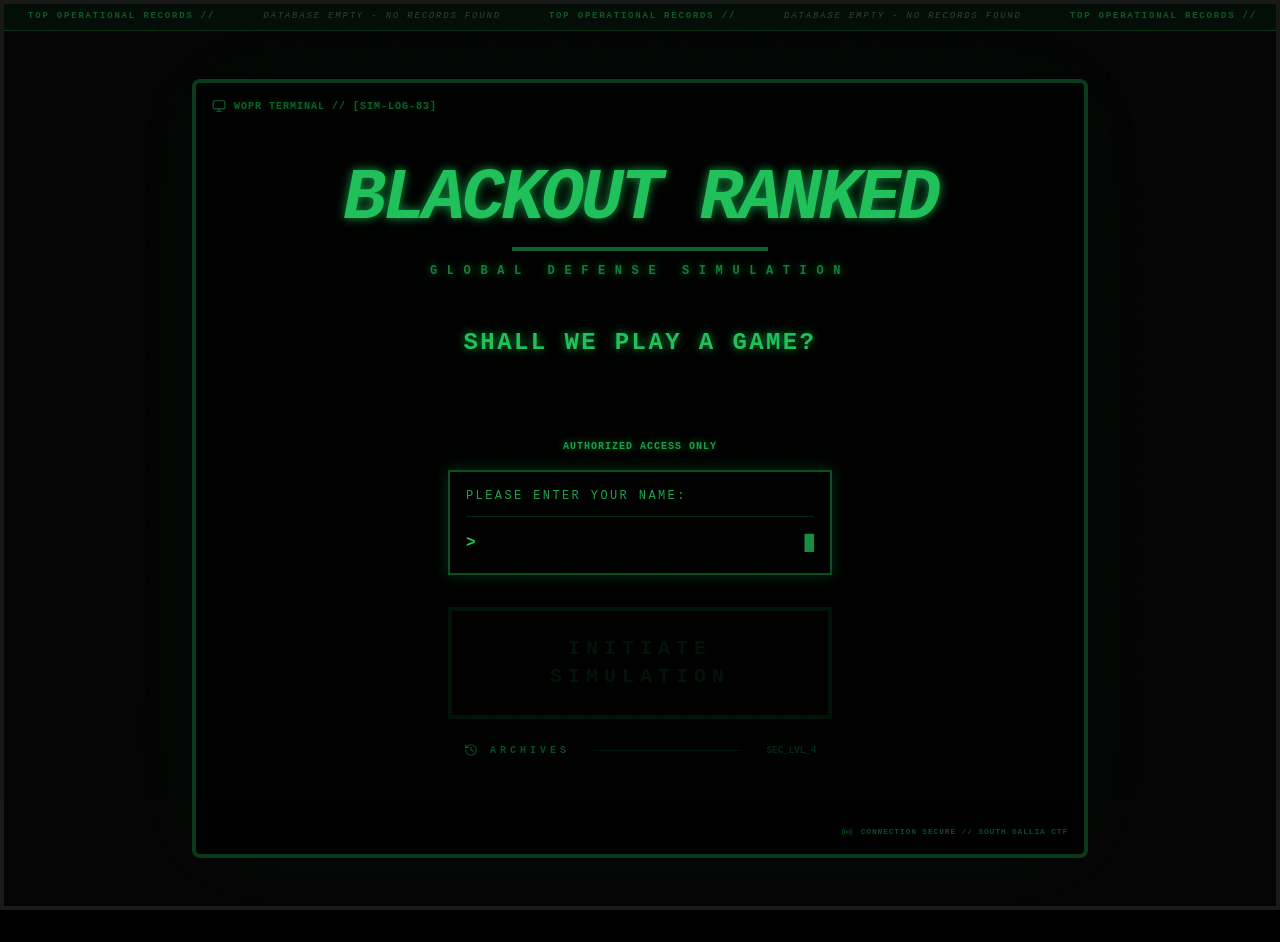
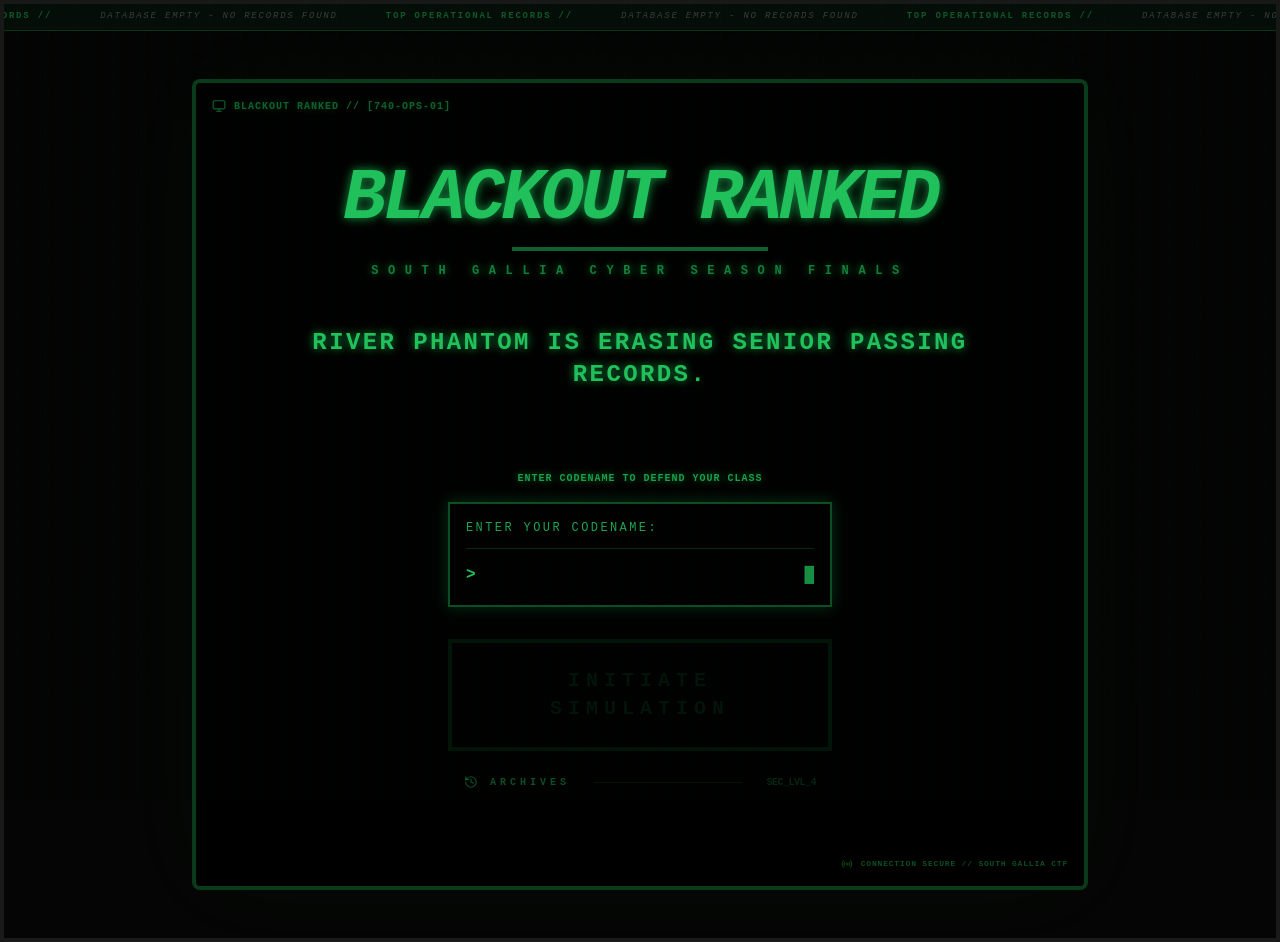
Before and after one commit to Hocking-College-Cybersecurity/operation-blackout, a React (Vite) app: page / in a window 1280 px wide. Before the commit the page ends 910 px from the top, so only its background shows below. Built offline with nearby package versions, Linux system fonts and the light colour scheme.

Commit message:
Fix ticker scroll and finalize southeast Ohio storyline

```diff
--- a/src/App.tsx
+++ b/src/App.tsx
@@ -990,7 +990,7 @@ const DecryptionRig = ({ hintsCount, stage }: { hintsCount: number, stage: GameS
 
 const LeaderboardTicker = ({ entries }: { entries: LeaderboardEntry[] }) => (
   <div className="w-full bg-[#22c55e]/5 border-b border-[#22c55e]/20 py-1.5 overflow-hidden whitespace-nowrap font-mono text-[9px] uppercase tracking-[0.2em] relative z-50">
-    <div className="flex animate-marquee hover:pause min-w-full">
+    <div className="flex animate-marquee min-w-max">
       {[...Array(4)].map((_, i) => (
         <div key={i} className="flex gap-12 px-6 items-center shrink-0">
           <span className="text-[#22c55e]/40 font-black">TOP OPERATIONAL RECORDS //</span>
@@ -1140,8 +1140,8 @@ const QuestionStage = ({
 
 const IntroStage = ({ onStart, onViewLeaderboard }: { onStart: (name: string) => void, onViewLeaderboard: () => void }) => {
   const [name, setName] = useState("");
-  const warGamesPrompt = "SHALL WE PLAY A GAME?";
-  const namePrompt = "PLEASE ENTER YOUR NAME:";
+  const warGamesPrompt = "RIVER PHANTOM IS ERASING SENIOR PASSING RECORDS.";
+  const namePrompt = "ENTER YOUR CODENAME:";
   const [typedPrompt, setTypedPrompt] = useState("");
   const [typedNamePrompt, setTypedNamePrompt] = useState("");
 
@@ -1189,7 +1189,7 @@ const IntroStage = ({ onStart, onViewLeaderboard }: { onStart: (name: string) =>
     >
       <div className="absolute top-4 left-4 flex gap-2 opacity-50 terminal-text">
         <Monitor size={14} className="text-[#22c55e]" />
-        <span className="text-[10px] uppercase font-black tracking-widest">WOPR TERMINAL // [SIM-LOG-83]</span>
+        <span className="text-[10px] uppercase font-black tracking-widest">BLACKOUT RANKED // [740-OPS-01]</span>
       </div>
 
       <div className="space-y-8 pt-8">
@@ -1202,7 +1202,7 @@ const IntroStage = ({ onStart, onViewLeaderboard }: { onStart: (name: string) =>
             BLACKOUT RANKED
           </motion.h1>
           <div className="h-1 shadow-glow bg-[#22c55e]/50 w-64 mx-auto" />
-          <p className="text-xs text-[#22c55e]/60 font-black tracking-[0.8em] uppercase terminal-text">Global Defense Simulation</p>
+          <p className="text-xs text-[#22c55e]/60 font-black tracking-[0.8em] uppercase terminal-text">South Gallia Cyber Season Finals</p>
         </div>
 
         <motion.div
@@ -1217,7 +1217,7 @@ const IntroStage = ({ onStart, onViewLeaderboard }: { onStart: (name: string) =>
 
       <div className="space-y-8 max-w-sm mx-auto w-full pt-4">
         <div className="space-y-4">
-          <p className="text-[10px] font-black text-[#22c55e]/80 uppercase tracking-widest text-center terminal-text">AUTHORIZED ACCESS ONLY</p>
+          <p className="text-[10px] font-black text-[#22c55e]/80 uppercase tracking-widest text-center terminal-text">ENTER CODENAME TO DEFEND YOUR CLASS</p>
           <div className="relative group text-left">
             <div className="absolute -inset-0.5 bg-[#22c55e] opacity-20 blur group-focus-within:opacity-40 transition-all"></div>
             <div className="relative w-full bg-black border-2 border-[#22c55e]/40 px-4 py-4 font-mono space-y-3">
@@ -2121,12 +2121,12 @@ export default function App() {
       const tauntInterval = setInterval(() => {
         if (Math.random() > 0.6) {
           const taunts = [
-            "PHANTOM: 'You are analyzing old data, Operative.'",
-            "PHANTOM: 'The firewall is melting.'",
-            "PHANTOM: 'Do you really think Sparky is the only secret?'",
-            "PHANTOM: 'Your latency is growing...'",
-            "PHANTOM: 'I see your keystrokes.'",
-            "PHANTOM: 'Accessing Student Records... 78% complete.'"
+            "RIVER PHANTOM: 'I already rewrote your finals scores.'",
+            "RIVER PHANTOM: 'Clock is ticking. Graduation list is almost gone.'",
+            "RIVER PHANTOM: 'Your class chat leaks more than your firewall.'",
+            "RIVER PHANTOM: 'Keep stalling and nobody walks at graduation.'",
+            "RIVER PHANTOM: 'Nice defense... for last season.'",
+            "RIVER PHANTOM: 'Passing records purge at 100 percent.'"
           ];
           addMessage(taunts[Math.floor(Math.random() * taunts.length)], 'error');
           triggerGlitch();
@@ -2230,7 +2230,7 @@ export default function App() {
           if (hop > 4) {
             clearInterval(interval);
             addMessage("Trace timed out at edge router.", 'error');
-            addMessage("PHANTOM: 'You can't trace what you can't see, Analyst.'", 'error');
+            addMessage("RIVER PHANTOM: 'You cannot trace what you cannot defend.'", 'error');
             triggerGlitch();
           }
         }, 400);
@@ -2281,9 +2281,11 @@ export default function App() {
     setActiveQuestion(null);
     setSelectedChoice(null);
     setCompletedQuestions({});
-    setMessages([{ text: "Initializing defensive protocols...", type: 'info', timestamp: 'SYSTEM' }]);
+    setMessages([{ text: "BLACKOUT RANKED boot sequence engaged...", type: 'info', timestamp: 'SYSTEM' }]);
     addMessage(`OPERATIVE IDENTIFIED: ${name.toUpperCase()}`, 'success');
-    addMessage("Mission board online. Choose any category and any difficulty.", 'warning');
+    addMessage("ALERT: Rival faction RIVER PHANTOM breached South Gallia systems.", 'error');
+    addMessage("OBJECTIVE: Defend attendance, grades, and senior clearance before lockout.", 'warning');
+    addMessage("TACTICAL MODE: Choose any category and any difficulty.", 'info');
     addMessage("Complete all 15 challenge boxes to secure class records.", 'info');
     addMessage("Type 'HELP' in the system console for available sub-routines.", 'info');
     playSound('intro');
@@ -2347,7 +2349,7 @@ export default function App() {
         setTimeLeft(prev => {
           if (prev <= 1) {
             setStage('game-over');
-            setGameOverReason("Time expired. System compromise complete.");
+            setGameOverReason("Time expired. River Phantom wiped passing records before year-end clearance.");
             return 0;
           }
           if (prev < 30 && prev % 2 === 0) {
@@ -2409,8 +2411,8 @@ export default function App() {
                 <Cpu size={32} className="terminal-text" />
               </div>
               <div>
-                <h1 className="text-3xl font-black tracking-tighter uppercase italic terminal-text">COMMAND_CORE // DEFCON_SIM</h1>
-                <p className="text-[10px] text-[#22c55e]/60 uppercase tracking-[0.4em] font-bold">OPERATIVE: {operativeName || "GUEST"} // SECURE_LINE_01</p>
+                <h1 className="text-3xl font-black tracking-tighter uppercase italic terminal-text">BLACKOUT RANKED // CLASS DEFENSE OPS</h1>
+                <p className="text-[10px] text-[#22c55e]/60 uppercase tracking-[0.4em] font-bold">OPERATIVE: {operativeName || "GUEST"} // SCORE: {stagePoints}</p>
               </div>
             </div>
             <div className="flex items-center gap-12">
@@ -2468,7 +2470,7 @@ export default function App() {
               <div className="p-5 border-t border-[#22c55e]/20 bg-black/40 backdrop-blur-md">
                 <p className="text-[10px] text-white/50 leading-relaxed font-mono">
                   <span className="text-[#22c55e] mr-2 font-black tracking-widest uppercase">Intel Brief:</span>
-                  {stage === 'board' && "Category boxes are unlocked. Choose any category and difficulty in any order."}
+                  {stage === 'board' && "RIVER PHANTOM is racing to delete year-end passing records. Pick your lanes and lock systems down."}
                   {activeQuestion && `Question active: ${activeQuestion.prompt}`}
                 </p>
               </div>
--- a/src/index.css
+++ b/src/index.css
@@ -13,6 +13,14 @@
 }
 
 @layer components {
+  .animate-marquee {
+    animation: marquee 35s linear infinite;
+  }
+
+  .animate-marquee:hover {
+    animation-play-state: paused;
+  }
+
   .crt-overlay {
     position: fixed;
     top: 0;
@@ -81,6 +89,11 @@
     100% { transform: translateY(110vh); }
   }
 
+  @keyframes marquee {
+    0% { transform: translateX(0); }
+    100% { transform: translateX(-50%); }
+  }
+
   .terminal-text {
     text-shadow: 0 0 8px rgba(34, 197, 94, 0.6), 0 0 15px rgba(34, 197, 94, 0.3);
   }
```
